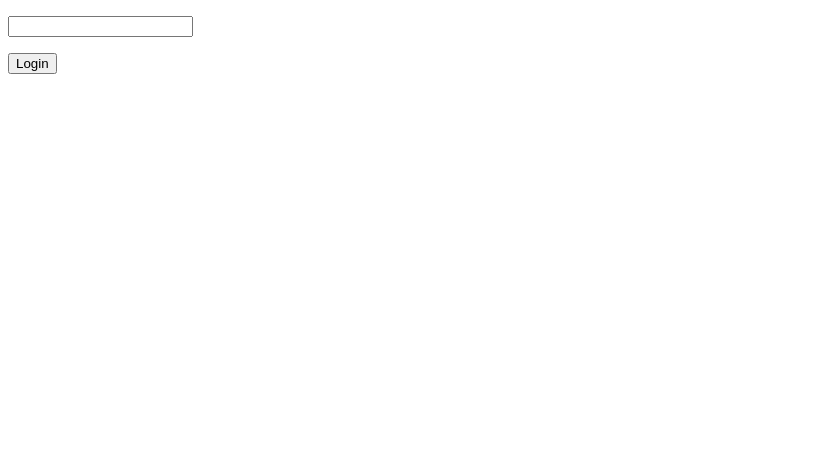
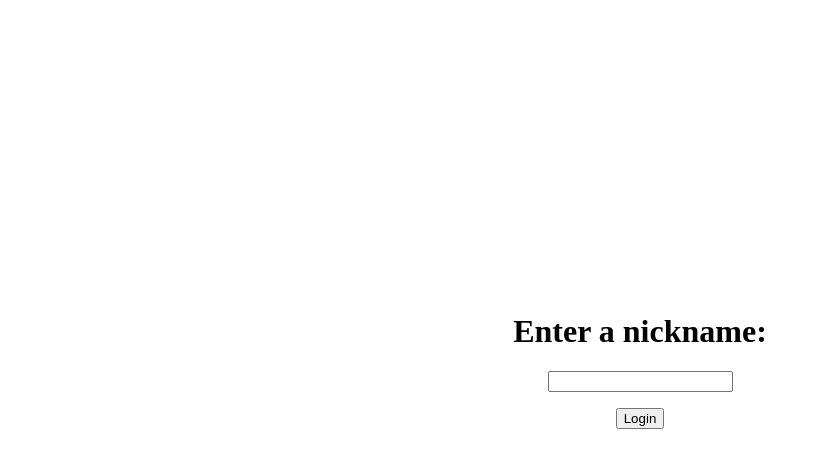
Before and after one commit to jacarr4/blokus, a plain HTML site: page frontend/login.html in a window 1280 px wide. Shown: the whole page, without its empty margins (0-819 px from the left). Drawn offline with Linux system fonts and the light colour scheme.

Commit message:
Center login page

```diff
--- a/frontend/login.html
+++ b/frontend/login.html
@@ -1,7 +1,29 @@
 <!DOCTYPE html>
 <html>
-    <form method="post">
-        <p><input type=text name=username>
-        <p><input type=submit value=Login>
-    </form>
+    <div class="container">
+        <!-- <div style="margin: 0 auto; text-align: center"> -->
+        <div class="element">
+            <h1>Enter a nickname:</h1>
+            <form method="post">
+                <p><input type=text name=username>
+                <p><input type=submit value=Login>
+            </form>
+        </div>
+    </div>
 </html>
+
+<style>
+.container{
+    position: relative;
+    width: 90vw;
+    height: 90vh;
+    margin: auto;
+    display: flex;
+    justify-content: center;
+    align-items: center;
+}
+.element{
+    flex: 1;
+    text-align: center;
+}
+</style>
```
